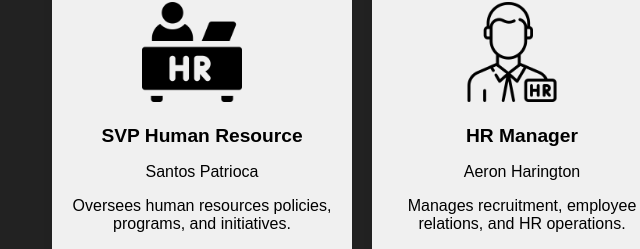
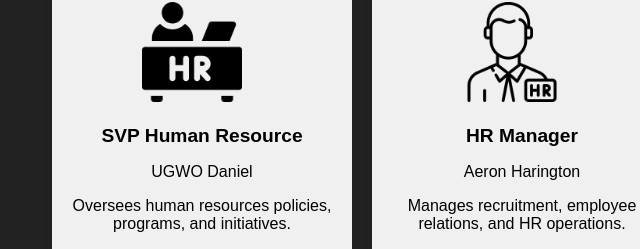
Before and after one commit to patilsaurabh83/RecruiterPro, a plain HTML site: page homePage.html in a window 1280 px wide. Shown: the part 5194-5443 px from the top of the page, 118-758 px from the left. Drawn offline with Linux system fonts and the light colour scheme.

Commit message:
Update homePage.html

```diff
--- a/homePage.html
+++ b/homePage.html
@@ -271,7 +271,7 @@
                 <div class="card">
                     <img src="/hr manager.png" alt="SVP HR Image">
                     <h3>SVP Human Resource</h3>
-                    <p>Santos Patrioca</p>
+                    <p>UGWO Daniel</p>
                     <p>Oversees human resources policies, programs, and initiatives.</p>
                 </div>
             </div>
```
